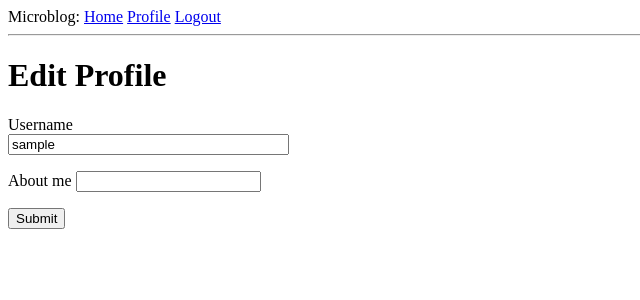
After one commit to Matawhite/flask_microblog, a Flask app: page /edit_profile in a window 1280 px wide. The commit adds this page. Shown: the top 300 px of the page, without its empty margins (0-640 px from the left). Run offline with Flask 2, Linux system fonts and the light colour scheme; the visitor is signed in with stand-in values (Sample User, id 1); data comes from the database, SQL or seed files in the repository.

Commit message:
added update user profile

```diff
--- a/app/forms.py
+++ b/app/forms.py
@@ -1,6 +1,6 @@
 from flask_wtf import FlaskForm
 from wtforms import StringField, PasswordField, BooleanField, SubmitField
-from wtforms.validators import DataRequired, ValidationError, Email, EqualTo
+from wtforms.validators import DataRequired, ValidationError, Email, EqualTo, Length
 from app.models import User
 
 class LoginForm(FlaskForm):
@@ -25,3 +25,8 @@ class RegistrationForm(FlaskForm):
         user = User.query.filter_by(email=email.data).first()
         if user is not None:
             raise ValidationError('Please use a different email')
+
+class EditProfileForm(FlaskForm):
+    username = StringField('Username', validators=[DataRequired()])
+    about_me = StringField('About me', validators=[Length(min=0, max=140)])
+    submit = SubmitField('Submit')
--- a/app/models.py
+++ b/app/models.py
@@ -12,6 +12,8 @@ class User(UserMixin, db.Model):
     email = db.Column(db.String(120), index=True, unique=True)
     password_hash = db.Column(db.String(128))
     posts = db.relationship('Post', backref='author', lazy='dynamic')
+    about_me = db.Column(db.String(140))
+    last_seen = db.Column(db.DateTime, default=datetime.utcnow)
 
     def __repr__(self):
         return '<User {}>'.format(self.username)
--- a/app/routes.py
+++ b/app/routes.py
@@ -2,8 +2,9 @@ from flask import render_template, flash, redirect, url_for, request
 from flask_login import login_user, logout_user, current_user, login_required
 from werkzeug.urls import url_parse
 from app import app, db
-from app.forms import LoginForm, RegistrationForm
+from app.forms import LoginForm, RegistrationForm, EditProfileForm
 from app.models import User
+from datetime import datetime
 
 
 @app.route('/')
@@ -68,3 +69,26 @@ def user(username):
             {'author':user, 'body': 'Test post #  2'}
             ]
     return render_template('user.html', user=user, posts=posts)
+
+@app.before_request
+def before_request():
+    if current_user.is_authenticated:
+        current_user.last_seen = datetime.utcnow()
+        db.session.commit()
+
+@app.route('/edit_profile', methods=['Get', 'POST'])
+@login_required
+def edit_profile():
+    form = EditProfileForm()
+
+    if form.validate_on_submit():
+        current_user.username = form.username.data
+        current_user.about_me = form.about_me.data
+        db.session.commit()
+        flash('Your changes have been saved')
+        return redirect(url_for('edit_profile'))
+
+    elif request.method == 'GET':
+        form.username.data = current_user.username
+        form.about_me.data = current_user.about_me
+    return render_template('edit_profile.html', title='Edit Profiel', form=form)
--- /dev/null
+++ b/app/templates/_post.html
@@ -0,0 +1,6 @@
+<table>
+  <tr valign="top">
+    <td><img src="{{ post.author.avatar(36) }}" alt=""></td>
+    <td>{{ post.author.username }} says: <br> {{ post.body }}</td>
+  </tr>
+</table>
--- /dev/null
+++ b/app/templates/edit_profile.html
@@ -0,0 +1,23 @@
+{% extends "base.html" %}
+
+{% block content %}
+  <h1>Edit Profile</h1>
+  <form class="" action="" method="post">
+    {{ form.hidden_tag() }}
+    <p>
+        {{ form.username.label }}<br>
+        {{ form.username(size=32) }}<br>
+        {% for error in form.about_me.errors %}
+        <span color="red">[{{ eror }}]</span>
+        {% endfor %}
+    </p>
+    <p>
+      {{ form.about_me.label }}
+      {{ form.about_me(cols=50, rows=4 )}}
+      {%  for error in form.about_me.eror %}
+      <span color="red">[{{ eror }}]</span>
+      {% endfor %}
+    </p>
+    <p>{{ form.submit() }}</p>
+  </form>
+{% endblock %}
```
Also changed, not shown: app/templates/user.html (+10 -8 lines), migrations/versions/0934b8c5e7f5_new_fields_in_user_model.py (added, +51 -0 lines).
